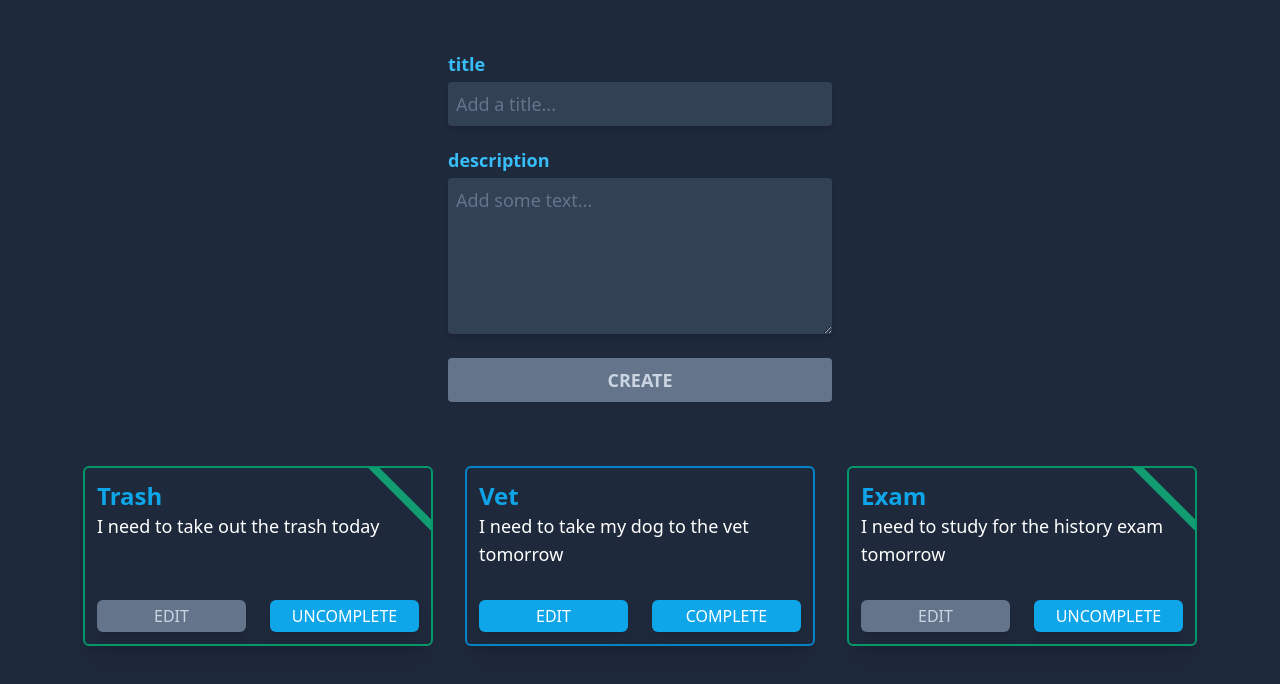
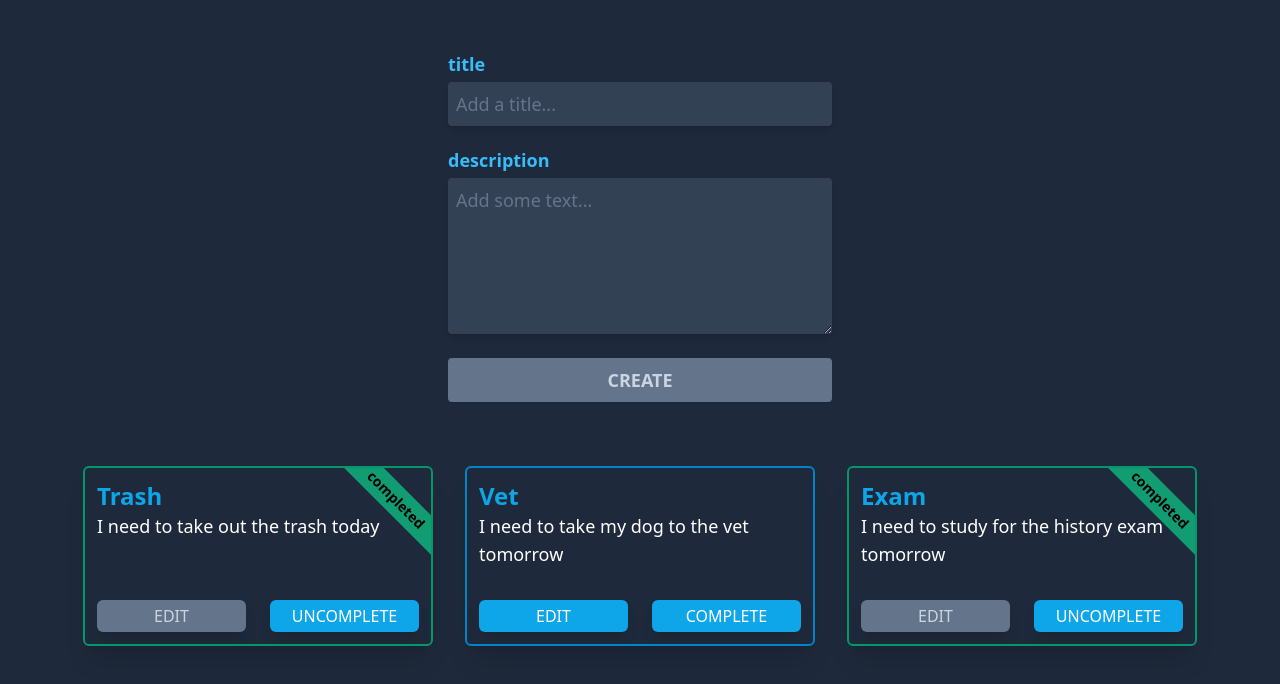
Before and after one commit to bardankl/homework-todo-vanilla, a website: page index.html in a window 1280 px wide. Shown: the part 98-782 px from the top of the page. Drawn offline with Linux system fonts and the light colour scheme.

Commit message:
create default todos with js

```diff
--- a/index.html
+++ b/index.html
@@ -5,6 +5,7 @@
     <meta http-equiv="X-UA-Compatible" content="IE=edge" />
     <meta name="viewport" content="width=device-width, initial-scale=1.0" />
     <link rel="stylesheet" href="output.css" />
+    <script src="index.js" defer></script>
     <title>Todo - vanilla js</title>
   </head>
   <body>
@@ -44,62 +45,29 @@
           </button>
         </form>
 
-        <div class="mt-16 grid grid-cols-ram place-content-center gap-8">
+        <div data-entity="todos-container" class="mt-16 grid grid-cols-ram place-content-center gap-8"></div>
+      </div>
+    </main>
+
+    <template id="todo">
       <div
-            class="relative flex translate-y-[-100px] animate-slide-from-top flex-col overflow-clip rounded-md border-2 opacity-0 after:absolute after:left-[40%] after:top-[10%] after:w-full after:rotate-45 after:place-items-center after:py-1 after:text-sm after:font-bold after:content-[&quot;completed&quot;] after:bg-emerald-500/80 after:grid border-emerald-600 p-3 shadow-xl hover:bg-slate-700 [animation-delay:0ms]"
+        data-entity="todo-card"
+        class="relative flex translate-y-[-100px] animate-slide-from-top flex-col overflow-clip rounded-md border-2 opacity-0 after:absolute after:left-[40%] after:top-[10%] after:w-full after:rotate-45 after:place-items-center after:py-1 after:text-sm after:font-bold p-3 shadow-xl hover:bg-slate-700 [animation-delay:0ms]"
       >
-            <h2 class="text-2xl font-bold text-sky-500">Trash</h2>
-            <p class="mb-8 text-white">I need to take out the trash today</p>
+        <h2 data-entity="todo-title" class="text-2xl font-bold text-sky-500"></h2>
+        <p data-entity="todo-description" class="mb-8 text-white"></p>
         <div class="mt-auto flex w-full gap-6">
           <button
-                disabled=""
+            data-entity="todo-edit-btn"
             class="basis-full rounded-md bg-sky-500 px-1 py-1 text-base font-medium uppercase text-white shadow-lg hover:bg-sky-600 active:bg-sky-700 active:shadow-inner active:shadow-slate-700 disabled:cursor-not-allowed disabled:bg-slate-500 disabled:text-slate-300"
           >
             edit</button
           ><button
+            data-entity="todo-complete-btn"
             class="basis-full rounded-md bg-sky-500 px-1 py-1 text-base font-medium uppercase text-white shadow-lg hover:bg-sky-600 active:bg-sky-700 active:shadow-inner active:shadow-slate-700 disabled:cursor-not-allowed disabled:bg-slate-500 disabled:text-slate-300"
-              >
-                uncomplete
-              </button>
+          ></button>
         </div>
       </div>
-          <div
-            class="relative flex translate-y-[-100px] animate-slide-from-top flex-col overflow-clip rounded-md border-2 opacity-0 after:absolute after:left-[40%] after:top-[10%] after:w-full after:rotate-45 after:place-items-center after:py-1 after:text-sm after:font-bold after:hidden border-sky-600 p-3 shadow-xl hover:bg-slate-700 [animation-delay:200ms]"
-          >
-            <h2 class="text-2xl font-bold text-sky-500">Vet</h2>
-            <p class="mb-8 text-white">I need to take my dog to the vet tomorrow</p>
-            <div class="mt-auto flex w-full gap-6">
-              <button
-                class="basis-full rounded-md bg-sky-500 px-1 py-1 text-base font-medium uppercase text-white shadow-lg hover:bg-sky-600 active:bg-sky-700 active:shadow-inner active:shadow-slate-700 disabled:cursor-not-allowed disabled:bg-slate-500 disabled:text-slate-300"
-              >
-                edit</button
-              ><button
-                class="basis-full rounded-md bg-sky-500 px-1 py-1 text-base font-medium uppercase text-white shadow-lg hover:bg-sky-600 active:bg-sky-700 active:shadow-inner active:shadow-slate-700 disabled:cursor-not-allowed disabled:bg-slate-500 disabled:text-slate-300"
-              >
-                complete
-              </button>
-            </div>
-          </div>
-          <div
-            class="relative flex translate-y-[-100px] animate-slide-from-top flex-col overflow-clip rounded-md border-2 opacity-0 after:absolute after:left-[40%] after:top-[10%] after:w-full after:rotate-45 after:place-items-center after:py-1 after:text-sm after:font-bold after:content-[&quot;completed&quot;] after:bg-emerald-500/80 after:grid border-emerald-600 p-3 shadow-xl hover:bg-slate-700 [animation-delay:300ms]"
-          >
-            <h2 class="text-2xl font-bold text-sky-500">Exam</h2>
-            <p class="mb-8 text-white">I need to study for the history exam tomorrow</p>
-            <div class="mt-auto flex w-full gap-6">
-              <button
-                disabled=""
-                class="basis-full rounded-md bg-sky-500 px-1 py-1 text-base font-medium uppercase text-white shadow-lg hover:bg-sky-600 active:bg-sky-700 active:shadow-inner active:shadow-slate-700 disabled:cursor-not-allowed disabled:bg-slate-500 disabled:text-slate-300"
-              >
-                edit</button
-              ><button
-                class="basis-full rounded-md bg-sky-500 px-1 py-1 text-base font-medium uppercase text-white shadow-lg hover:bg-sky-600 active:bg-sky-700 active:shadow-inner active:shadow-slate-700 disabled:cursor-not-allowed disabled:bg-slate-500 disabled:text-slate-300"
-              >
-                uncomplete
-              </button>
-            </div>
-          </div>
-        </div>
-      </div>
-    </main>
+    </template>
   </body>
 </html>
--- /dev/null
+++ b/index.js
@@ -0,0 +1,63 @@
+const todosContainer = document.querySelector("[data-entity='todos-container']");
+const todoTemplate = document.querySelector('#todo');
+
+const todos = [
+  {
+    id: crypto.randomUUID(),
+    title: 'Trash',
+    description: 'I need to take out the trash today',
+    completed: true,
+    editing: false,
+  },
+  {
+    id: crypto.randomUUID(),
+    title: 'Vet',
+    description: 'I need to take my dog to the vet tomorrow',
+    completed: false,
+    editing: false,
+  },
+  {
+    id: crypto.randomUUID(),
+    title: 'Exam',
+    description: 'I need to study for the history exam tomorrow',
+    completed: true,
+    editing: false,
+  },
+];
+
+for (const todo of todos) {
+  const todoNode = todoTemplate.content.cloneNode(true);
+
+  const card = todoNode.querySelector("[data-entity='todo-card']");
+  const title = todoNode.querySelector("[data-entity='todo-title']");
+  const description = todoNode.querySelector("[data-entity='todo-description']");
+  const completeBtn = todoNode.querySelector("[data-entity='todo-complete-btn']");
+  const editBtn = todoNode.querySelector("[data-entity='todo-edit-btn']");
+
+  const completedClasslist = ['border-emerald-600', 'after:content-["completed"]', 'after:bg-emerald-500/80'];
+  const editingClasslist = ['after:content-["editing"]', 'after:bg-sky-500/80'];
+
+  if (todo.completed) {
+    card.classList.add(...completedClasslist);
+  } else {
+    card.classList.add('border-sky-600');
+  }
+
+  if (todo.editing) {
+    card.classList.add(...editingClasslist);
+  }
+
+  if (!todo.editing && !todo.completed) {
+    card.classList.add('after:hidden');
+  } else {
+    card.classList.add('after:grid');
+  }
+
+  title.textContent = todo.title;
+  description.textContent = todo.description;
+  completeBtn.textContent = todo.completed ? 'uncomplete' : 'complete';
+  completeBtn.disabled = todo.editing ? true : false;
+  editBtn.disabled = todo.completed ? true : false;
+
+  todosContainer.appendChild(todoNode);
+}
```
Also changed, not shown: output.css. Lines whose indentation alone changed are shown as unchanged.
